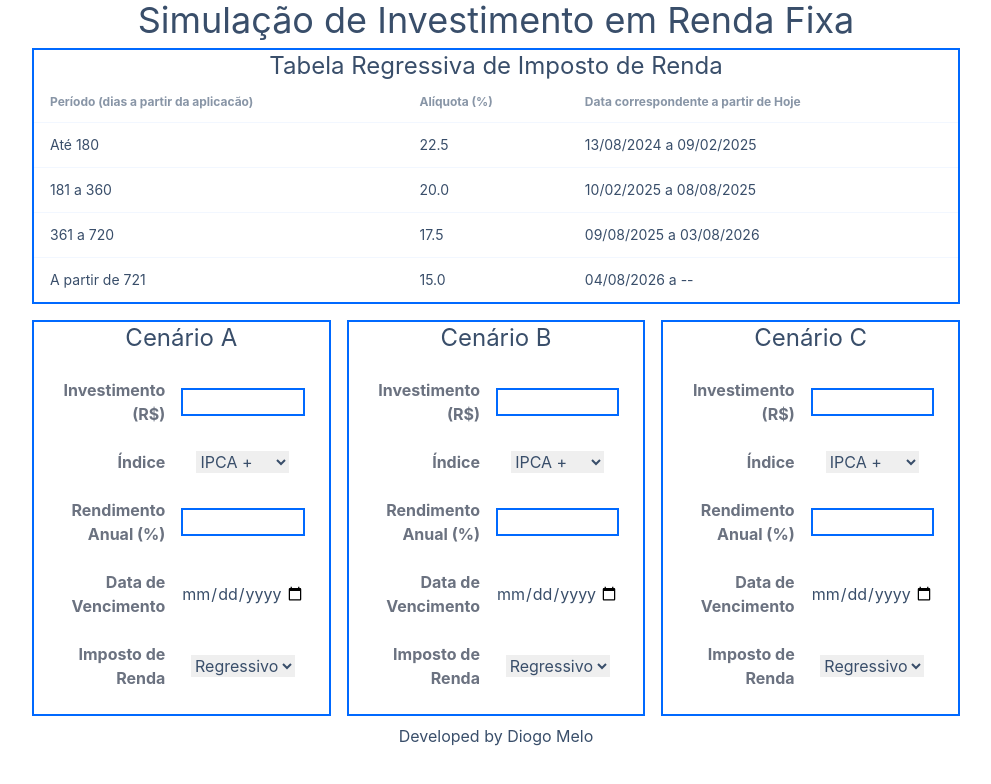
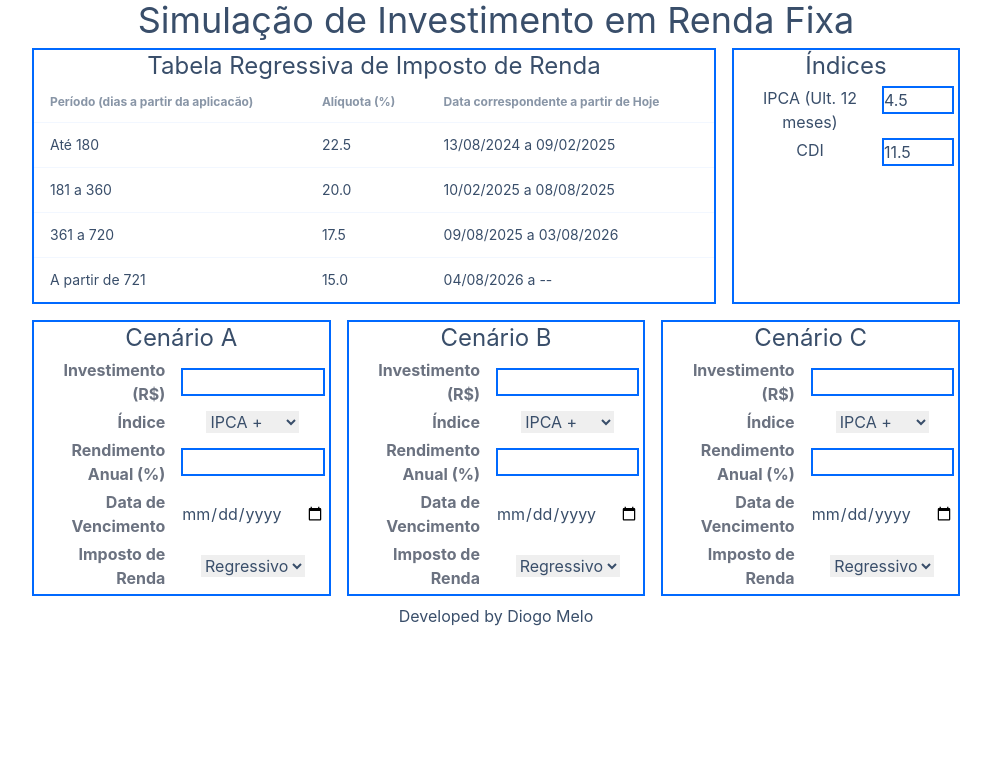
Before and after one commit to dmelo/investors-cheatsheet, a React (Create React App) app: page / in a window 1280 px wide. Shown: the top 784 px of the page, without its empty margins (144-1135 px from the left). Built offline with nearby package versions, Linux system fonts and the light colour scheme; no server answers.

Commit message:
Add component for indexes

```diff
--- a/src/App.tsx
+++ b/src/App.tsx
@@ -1,28 +1,20 @@
 import RegressiveTaxTable from './components/RegressiveTaxTable';
 import ScenarioSimulation from './components/ScenarioSimulation';
-import { getIPCA } from './services/api';
+import IndexList from './components/IndexList';
 import './App.css';
 import { useEffect, useState } from 'react';
 
 function App() {
   const [ipca, setIpca] = useState<number>(4.5);
-  const cdi = 11.5;
-
-  useEffect(() => {
-    getIPCA(
-      (data) => {
-        setIpca(data);
-      },
-      (error) => {
-        console.log(error);
-      }
-    );
-  }, []);
+  const [cdi, setCdi] = useState<number>(11.5);
 
   return (
     <div className="App max-w-5xl mx-auto px-10">
       <h1 className="text-4xl">Simulação de Investimento em Renda Fixa</h1>
-      <RegressiveTaxTable/>
+      <div className="w-full grid grid-cols-1 lg:flex">
+        <RegressiveTaxTable/>
+        <IndexList ipca={ipca} setIpca={setIpca} cdi={cdi} setCdi={setCdi}/>
+      </div>
       <div className="w-full grid grid-cols-1 md:grid-cols-3 content-start">
         <ScenarioSimulation ipca={ipca} cdi={cdi} title="A"/>
         <ScenarioSimulation ipca={ipca} cdi={cdi} title="B"/>
--- /dev/null
+++ b/src/components/IndexList/index.tsx
@@ -0,0 +1,64 @@
+import { useEffect } from 'react';
+import { getIPCA } from '../../services/api';
+
+type IndexListProps = {
+    ipca: number;
+    setIpca: (value: number) => void;
+    cdi: number;
+    setCdi: (value: number) => void;
+}
+
+const IndexList: React.FC<IndexListProps> = (props) => {
+
+  useEffect(() => {
+    getIPCA(
+      (data) => {
+        props.setIpca(data.toFixed(2));
+      },
+      (error) => {
+        console.log(error);
+      }
+    );
+  }, []);
+
+
+    return (
+        <div className="border-solid border-2 border-primary m-2 lg:w-1/4">
+            <h2 className="text-2xl">Índices</h2>
+            <div className="flex m-1">
+                <div className="w-2/3">
+                    IPCA (Ult. 12 meses)
+                </div>
+                <div className="w-1/3">
+                    <input
+                        type="number"
+                        min="0.00"
+                        step="0.1"
+                        className="w-full border-solid border-2 border-primary"
+                        id="inline-yield"
+                        value={props.ipca}
+                        onChange={e => props.setIpca(parseFloat(e.target.value) || 0.0)}/>
+
+                </div>
+            </div>
+            <div className="flex m-1">
+                <div className="w-2/3">
+                    CDI
+                </div>
+                <div className="w-1/3">
+                    <input
+                        type="number"
+                        min="0.00"
+                        step="0.1"
+                        className="w-full border-solid border-2 border-primary"
+                        id="inline-yield"
+                        value={props.cdi}
+                        onChange={e => props.setCdi(parseFloat(e.target.value) || 0.0)}/>
+
+                </div>
+            </div>
+        </div>
+    )
+};
+
+export default IndexList;
--- a/src/components/RegressiveTaxTable/index.tsx
+++ b/src/components/RegressiveTaxTable/index.tsx
@@ -53,7 +53,7 @@ const RegressiveTaxTable: React.FC<RegressiveTaxTableProps> = (props) => {
 
     return (
 
-    <div className="border-solid border-2 border-primary m-2 overflow-x-auto">
+    <div className="border-solid border-2 border-primary m-2 overflow-x-auto lg:w-3/4">
       <h2 className="text-2xl">Tabela Regressiva de Imposto de Renda</h2>
       <table className="table w-full">
         <thead>
--- a/src/components/ScenarioSimulation/index.tsx
+++ b/src/components/ScenarioSimulation/index.tsx
@@ -133,7 +133,7 @@ const ScenarioSimulation: React.FC<ScenarioSimulationProps> = (props) => {
             <h2 className="text-2xl">Cenário {props.title}</h2>
             <form className="w-full">
 
-                 <div className="lg:flex lg:items-center m-6">
+                 <div className="lg:flex lg:items-center m-1">
                     <div className="lg:w-1/2">
                         <label className="block text-gray-500 font-bold lg:text-right mb-1 lg:mb-0 pr-4" htmlFor="inline-investment">
                             Investimento (R$)
@@ -150,7 +150,7 @@ const ScenarioSimulation: React.FC<ScenarioSimulationProps> = (props) => {
                     </div>
                 </div>
 
-                <div className="lg:flex lg:items-center m-6">
+                <div className="lg:flex lg:items-center m-1">
                     <div className="lg:w-1/2">
                         <label className="block text-gray-500 font-bold lg:text-right mb-1 lg:mb-0 pr-4" htmlFor="inline-index">
                             Índice
@@ -166,7 +166,7 @@ const ScenarioSimulation: React.FC<ScenarioSimulationProps> = (props) => {
                     </div>
                 </div>
 
-                <div className="lg:flex lg:items-center m-6">
+                <div className="lg:flex lg:items-center m-1">
                     <div className="lg:w-1/2">
                         <label className="block text-gray-500 font-bold lg:text-right mb-1 lg:mb-0 pr-4" htmlFor="inline-yield">
                             Rendimento Anual (%)
@@ -180,11 +180,10 @@ const ScenarioSimulation: React.FC<ScenarioSimulationProps> = (props) => {
                             className="w-full border-solid border-2 border-primary"
                             id="inline-yield"
                             onChange={e => setYieldValue(parseFloat(e.target.value) || 0.0)}/>
-
                     </div>
                 </div>
 
-                <div className="lg:flex lg:items-center m-6">
+                <div className="lg:flex lg:items-center m-1">
                     <div className="lg:w-1/2">
                         <label className="block text-gray-500 font-bold lg:text-right mb-1 lg:mb-0 pr-4" htmlFor="inline-due-date">
                             Data de Vencimento
@@ -200,7 +199,7 @@ const ScenarioSimulation: React.FC<ScenarioSimulationProps> = (props) => {
                     </div>
                 </div>
 
-                {/* <div className="lg:flex lg:items-center m-6">
+                {/* <div className="lg:flex lg:items-center m-1">
                     <div className="lg:w-2/3">
                         <label className="block text-gray-500 font-bold lg:text-right mb-1 lg:mb-0 pr-4" htmlFor="inline-yield-timing">
                             Pagamento dos Rendimentos
@@ -215,7 +214,7 @@ const ScenarioSimulation: React.FC<ScenarioSimulationProps> = (props) => {
                     </div>
                 </div>
  */}
-                <div className="lg:flex lg:items-center m-6">
+                <div className="lg:flex lg:items-center m-1">
                     <div className="lg:w-1/2">
                         <label className="block text-gray-500 font-bold lg:text-right mb-1 lg:mb-0 pr-4" htmlFor="inline-tax-type">
                             Imposto de Renda
```
